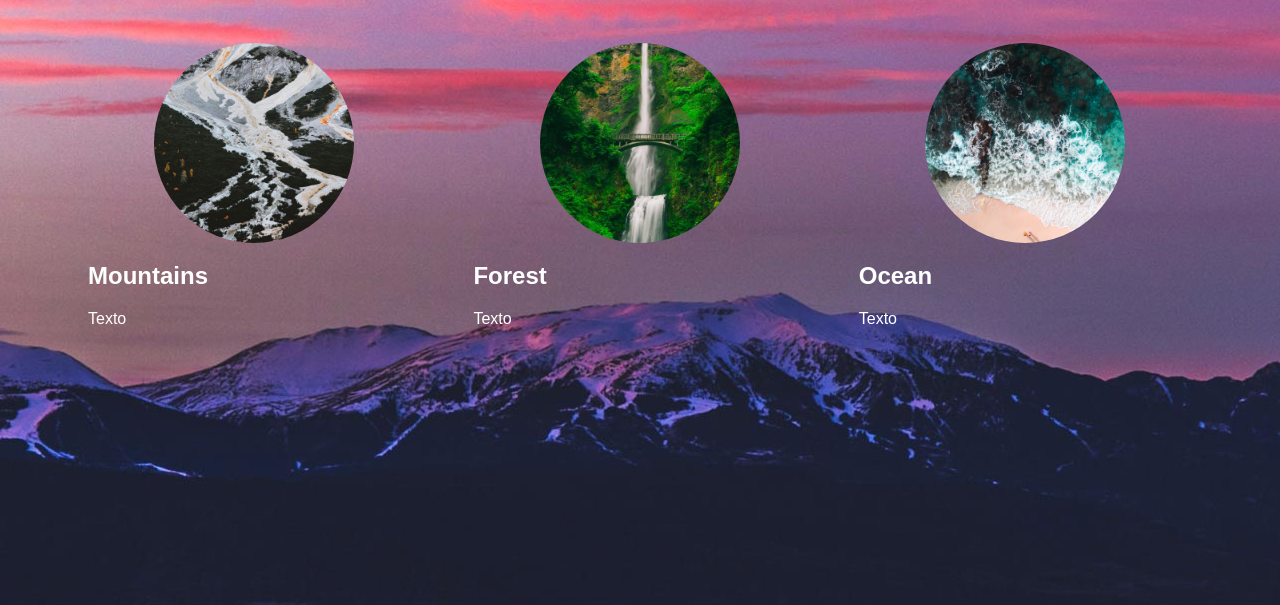
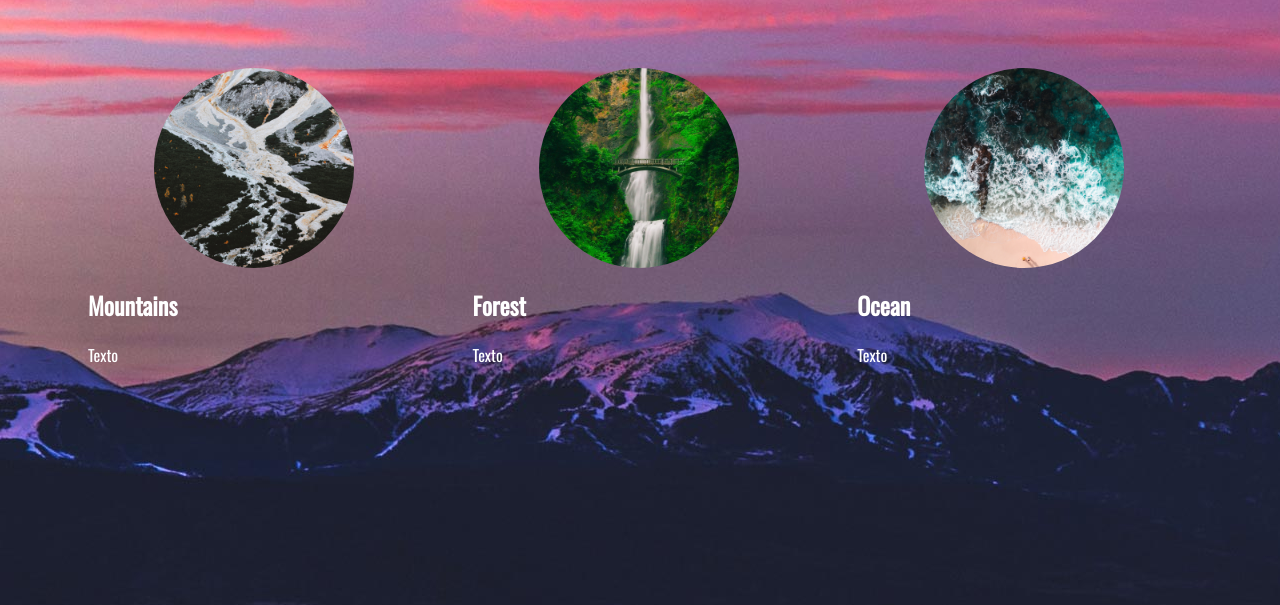
Before and after one commit to mariaber22/ejerciciohtml5, a plain HTML site: page index.html in a window 1280 px wide. Shown: the part 195-800 px from the top of the page. Drawn offline with nearby package versions, Linux system fonts and the light colour scheme.

Commit message:
Adding Google fonts

```diff
--- a/index.html
+++ b/index.html
@@ -4,6 +4,7 @@
 	<meta charset="UTF-8">
 	<title>Nature Photography</title>
 	<link rel="stylesheet" href="style.css">
+	<link href="https://fonts.googleapis.com/css?family=Oswald&display=swap" rel="stylesheet">
 </head>
 <body>
 	<div id="wrapper">
--- a/style.css
+++ b/style.css
@@ -3,7 +3,7 @@ background: url('images/nuves.jpg') no-repeat center center fixed;
 margin:0;
 padding:0;
 color:white;
-font-family: sans-serif;
+font-family: 'Oswald', sans-serif;
 }
 #wrapper{
 width:90%;
```
